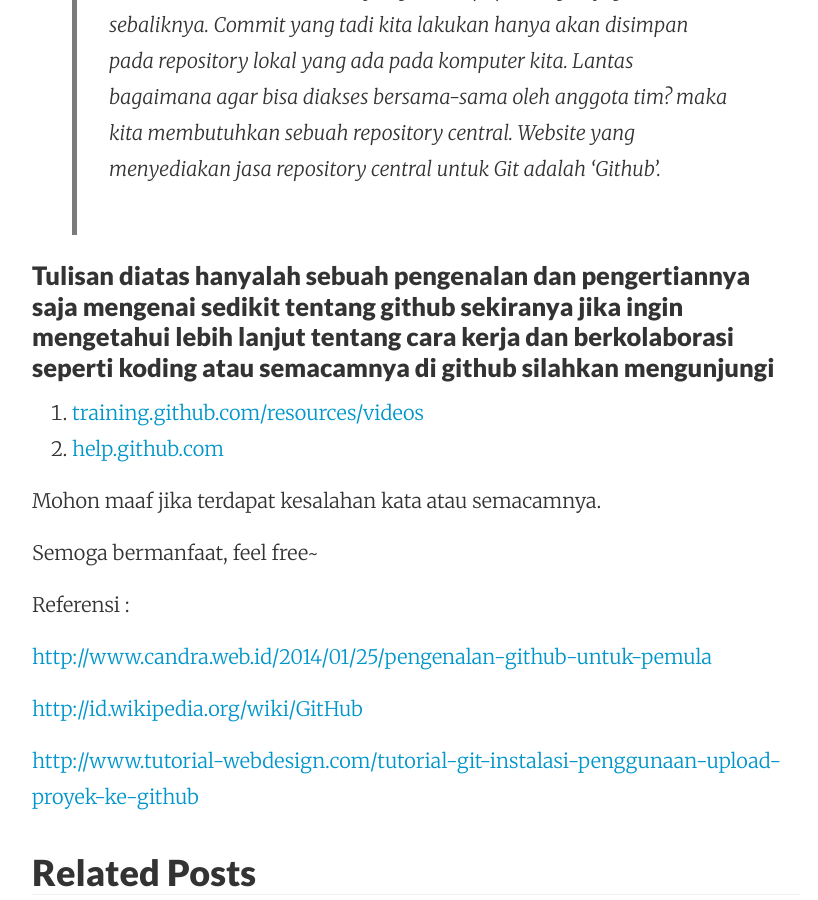
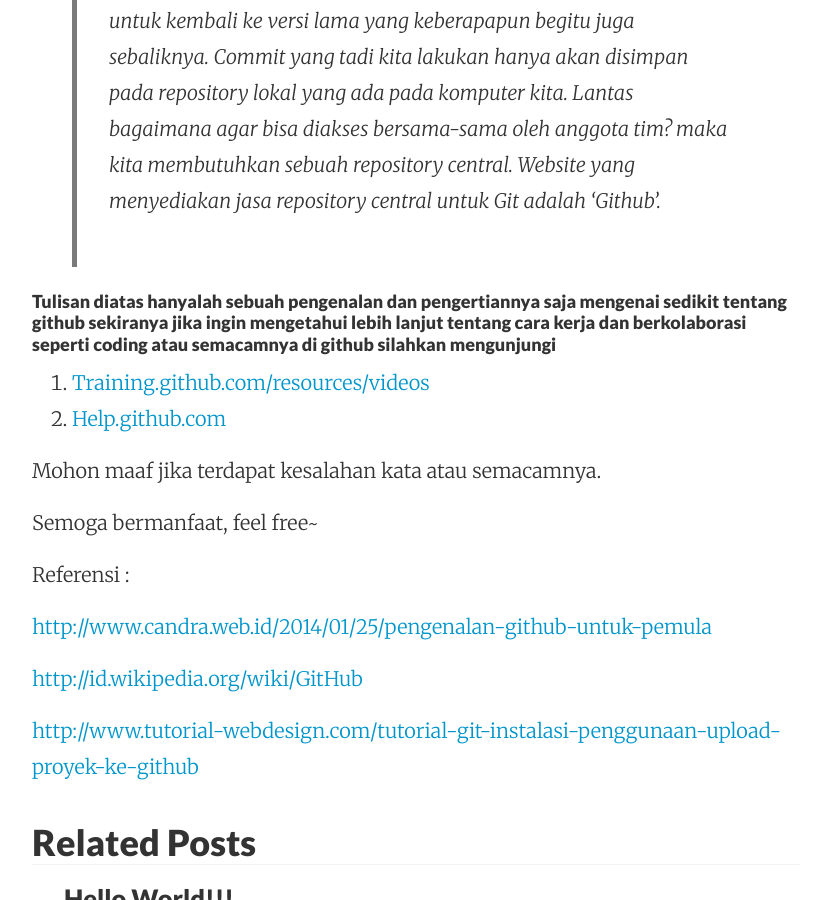
Before and after one commit to D3f4lt/d3f4lt.github.io, a Jekyll site: the page built from _posts/2014-06-10-kenalan-dengan-github.md, in a window 1280 px wide and 900 px high, scrolled down 2740 px. Shown: the whole window, without its empty margins (224-1042 px from the left). Built offline with Jekyll 4.4.1, drawn with Linux system fonts in a browser that asks for light colours; nearby versions of some CDN libraries.

Commit message:
Update 2014-06-10-kenalan-dengan-github.md

```diff
--- a/_posts/2014-06-10-kenalan-dengan-github.md
+++ b/_posts/2014-06-10-kenalan-dengan-github.md
@@ -6,10 +6,11 @@
 categories: pengetahuan post
 ---
 
+![github](https://octodex.github.com/images/octobiwan.jpg)
+
 ## Apa itu Github?
 
-![github](https://octodex.github.com/images/octobiwan.jpg)
-<span class="dark-gray">Github</span> adalah layanan web populer bersama untuk proyek pengembangan perangkat lunak yang menggunakan sistem pengontrol versi Git atau bisa dikatakan layanan hosting untuk proyek open source yang menggunakan Tool System revisi kontrol Git. Pengertian mudahnya, <span class="bg-green white">Github adalah jejaring sosial untuk para developer dalam mengembangkan suatu proyek.</span>
+<span class="blue">Github</span> adalah layanan web populer bersama untuk proyek pengembangan perangkat lunak yang menggunakan sistem pengontrol versi Git atau bisa dikatakan layanan hosting untuk proyek open source yang menggunakan Tool System revisi kontrol Git. Pengertian mudahnya, <span class="bg-green white">Github adalah jejaring sosial untuk para developer dalam mengembangkan suatu proyek.</span>
 
 Situs github ini menyediakan fungsionalitas jejaring sosial dan grafik jejaring sosial untuk menampilkan bagaimana para pengembang menggarap versi repositori mereka.
 
@@ -33,10 +34,10 @@
 > Untuk lebih memahami sedikit tentang github, dimisalkan kita sedang mengembangkan sebuah aplikasi web menggunakan PHP. Ketika kita sudah selesai melakukan koding maka kita menyimpannya ke dalam repository Git atau istilahnya commit. Pada langkah ini kita sudah membuat versi source code kita katakanlah versi 1 Besoknya kita melakukan perubahan pada versi 1 kita tadi dan seperti sebelumnya kita juga melakukan commit ke dalam repository, maka versi 2 akan tercipta. Lantas apakah versi 1 akan hilang? tidak. Setelah kita bekerja beberapa kali memperbaiki atau menambahkan fitur pada source code kita sampai 20 versi pun kita akan selalu bisa untuk kembali ke versi lama yang keberapapun begitu juga sebaliknya.
 Commit yang tadi kita lakukan hanya akan disimpan pada repository lokal yang ada pada komputer kita. Lantas bagaimana agar bisa diakses bersama-sama oleh anggota tim? maka kita membutuhkan sebuah repository central. Website yang menyediakan jasa repository central untuk Git adalah 'Github'.
 
-#### Tulisan diatas hanyalah sebuah pengenalan dan pengertiannya saja mengenai sedikit tentang github sekiranya jika ingin mengetahui lebih lanjut tentang cara kerja dan berkolaborasi seperti koding atau semacamnya di github silahkan mengunjungi
+##### Tulisan diatas hanyalah sebuah pengenalan dan pengertiannya saja mengenai sedikit tentang github sekiranya jika ingin mengetahui lebih lanjut tentang cara kerja dan berkolaborasi seperti coding atau semacamnya di github silahkan mengunjungi
 
-1. [training.github.com/resources/videos](https://training.github.com/resources/videos/)
-2. [help.github.com](https://help.github.com/)
+1. [Training.github.com/resources/videos](https://training.github.com/resources/videos/)
+2. [Help.github.com](https://help.github.com/)
 
 Mohon maaf jika terdapat kesalahan kata atau semacamnya.
 
```
